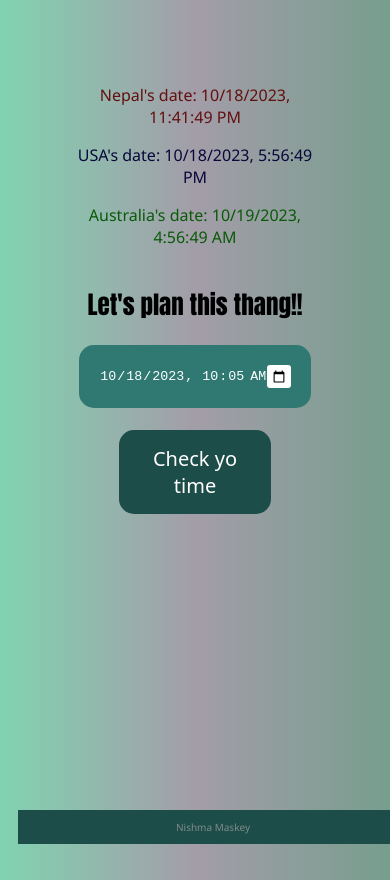
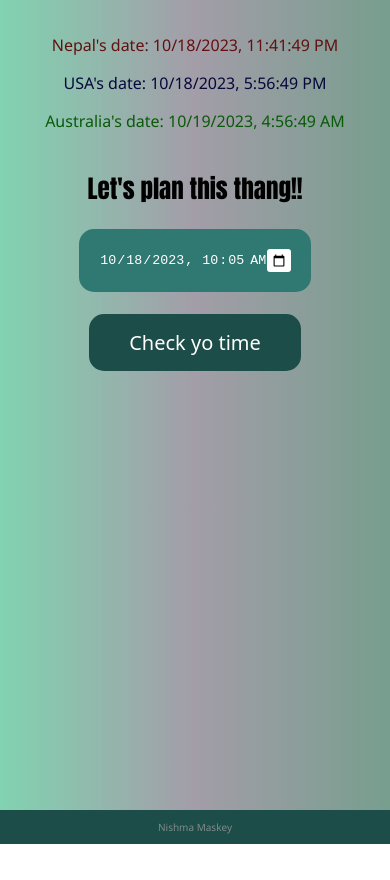
Before and after one commit to Maskey2/Timezone, a plain HTML site: page index.html in a window 390 px wide. After the commit the page ends 844 px from the top, so only its background shows below. Drawn offline with Linux system fonts and the light colour scheme.

Commit message:
Update index.html CSS

```diff
--- a/index.html
+++ b/index.html
@@ -113,7 +113,6 @@
     text-align: center;
     font-size: 20px;
   }
-
   .wrapper {
     padding: 50px;
   }
@@ -163,21 +162,19 @@
     button {
       width: 60%;
     }
-
     #title {
       font-size: 25px;
     }
-
     body {
-      padding: 18px;
       font-size: 16px;
     }
-
+    .wrapper {
+      padding: 18px;
+  }
     input[type="datetime-local"] {
       padding: 20px;
     }
   }
-
   footer {
     text-align: center;
     padding: 3px;
```
